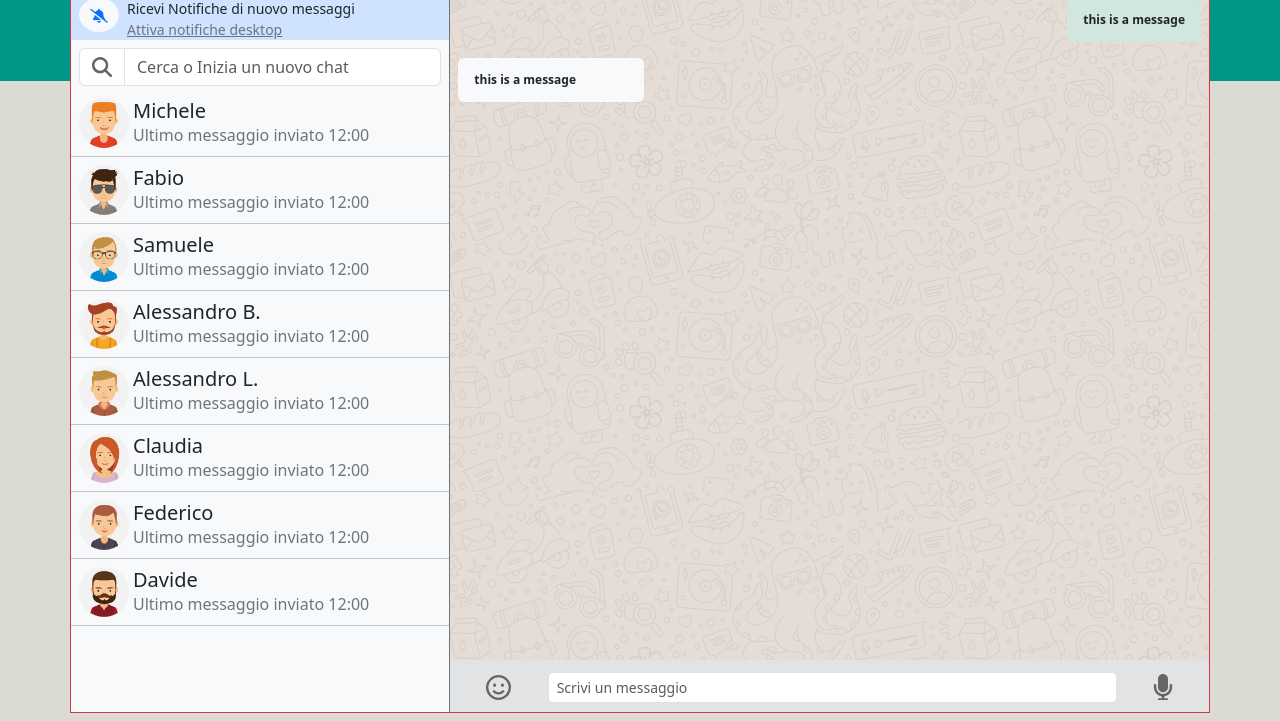
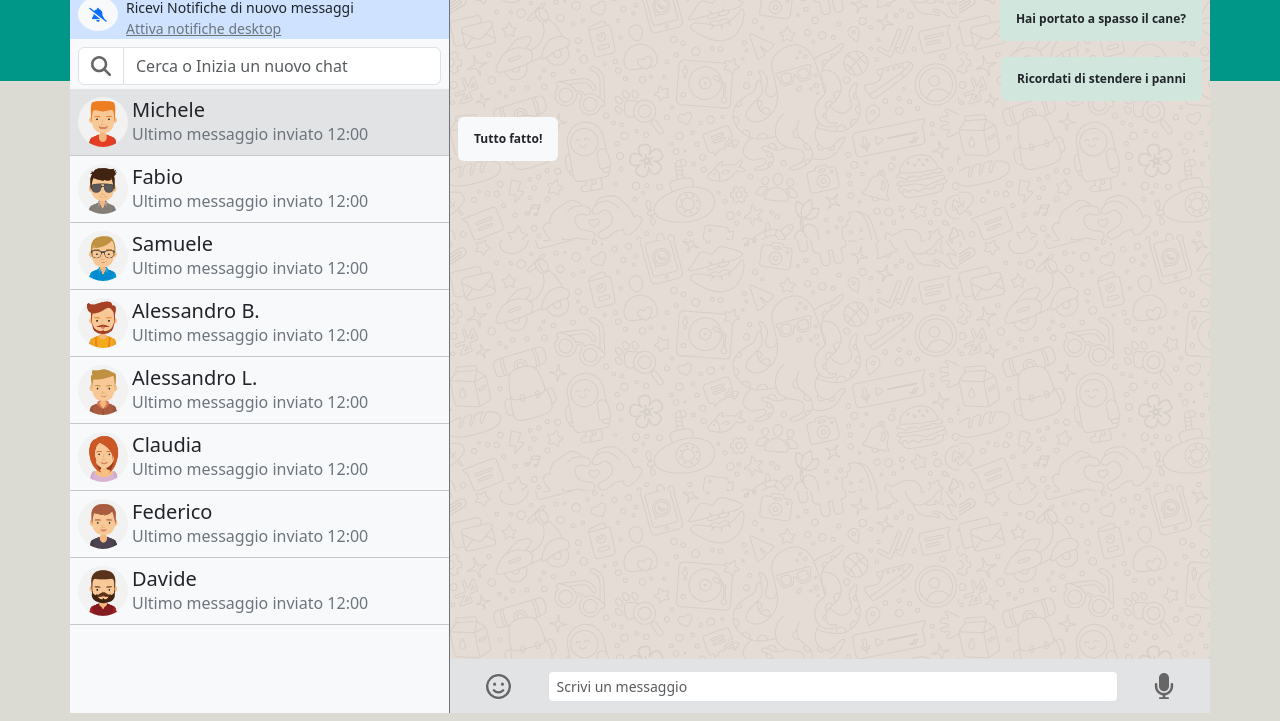
Before and after one commit to agnesvarga1/vue-boolzapp, a plain HTML site: page index.html in a window 1280 px wide. Shown: the part 79-800 px from the top of the page. Drawn offline with nearby package versions, Linux system fonts and the light colour scheme.

Commit message:
fix overflow, chat loads from obj

```diff
--- a/index.html
+++ b/index.html
@@ -20,7 +20,7 @@
   </head>
   <body>
     <div class="py-2" id="app">
-      <div class="container border border-danger h-100 overflow-y-hidden">
+      <div class="container h-100 overflow-y-hidden">
         <div class="row">
           <!-- LEFT SIDE PART -->
           <div class="left-side col-4 p-0 border-end border-secondary">
@@ -78,9 +78,11 @@
             </div>
             <!-- CONTACTS PART -->
             <div class="contacts-list bg-light overflow-y-auto">
+              <div v-for="(person, index ) in contacts" :key="index">
                 <div
-                v-for="(person, index ) in contacts"
-                class="d-flex align-items-center gap-1 border-bottom border-secondary-subtle px-2 py-2"
+                  @click="openChat(index)"
+                  class="d-flex align-items-center gap-1 border-bottom border-secondary-subtle px-2 py-2 contact-card"
+                  :class="(currentChat === index)? `bg-secondary-subtle`: ``"
                 >
                   <figure class="mb-0">
                     <div class="avatar rounded-circle">
@@ -100,6 +102,10 @@
                 </div>
               </div>
             </div>
+          </div>
+
+          <!-- RIGHT SIDE OF THE MAIN -->
+
           <div class="right-side col-8 px-0">
             <div
               class="header header-right bg-secondary-subtle p-1 d-flex align-items-center justify-content-between"
@@ -107,11 +113,15 @@
               <div class="h-100 d-flex align-items-center gap-1">
                 <figure class="mb-0">
                   <div class="avatar rounded-circle">
-                    <img class="profile-pic" src="./img/avatar_1.jpg" alt="" />
+                    <img
+                      class="profile-pic"
+                      :src="contacts[currentChat].avatar"
+                      alt=""
+                    />
                   </div>
                 </figure>
                 <div class="d-flex flex-column justify-content-center">
-                  <h5 class="mb-0">Agnes</h5>
+                  <h5 class="mb-0">{{contacts[currentChat].name}}</h5>
                   <span class="text-secondary"
                     >Ultimo accesso oggi alle 12:00</span
                   >
@@ -125,16 +135,21 @@
             </div>
             <!-- CHAT WINDOW -->
             <div class="chat-window overflow-y-auto">
-              <div class="sent-msg d-flex justify-content-end p-2">
+              <div v-for="(msg) in contacts[currentChat].messages">
+                <div
+                  v-if="msg.status === `sent`"
+                  class="sent-msg d-flex justify-content-end p-2"
+                >
                   <span
                     class="badge p-3 text-dark bg-success-subtle align-self-end"
-                  >this is a message</span
+                    >{{msg. message}}</span
                   >
                 </div>
-              <div class="recived-msg p-2">
-                <span class="badge w-25 p-3 text-dark bg-light text-start"
-                  >this is a message</span
+                <div v-else class="recived-msg p-2">
+                  <span class="badge p-3 text-dark bg-light text-start"
+                    >{{msg.message}}</span
                   >
+                </div>
               </div>
             </div>
             <!-- INPUTFIELD FOR SENDING A NEW MSG -->
@@ -178,6 +193,8 @@
         </div>
       </div>
     </div>
+
+    <!-- SCRIPTS -->
     <script
       src="https://cdnjs.cloudflare.com/ajax/libs/bootstrap/5.3.2/js/bootstrap.min.js"
       integrity="sha512-WW8/jxkELe2CAiE4LvQfwm1rajOS8PHasCCx+knHG0gBHt8EXxS6T6tJRTGuDQVnluuAvMxWF4j8SNFDKceLFg=="
--- a/main.js
+++ b/main.js
@@ -3,7 +3,8 @@
   created() {},
   data() {
     return {
-      currentContact: 0,
+      currentChat: 0,
+      activeChat: false,
       me: {
         name: "Agnes",
         avatar: "./img/avatar_io.jpg",
@@ -174,5 +175,10 @@
     };
   },
 
-  methods: {},
+  methods: {
+    openChat(index) {
+      this.activeChat = !this.activeChat;
+      this.currentChat = index;
+    },
+  },
 }).mount("#app");
--- a/styles.css
+++ b/styles.css
@@ -63,6 +63,10 @@
   height: calc(100vh - 160px);
 }
 
+.contact-card {
+  cursor: pointer;
+}
+
 .chat-window {
   height: calc(100% - 130px);
   background-image: url("./img/mine.jpg");
```
Lines whose indentation alone changed are shown as unchanged.
